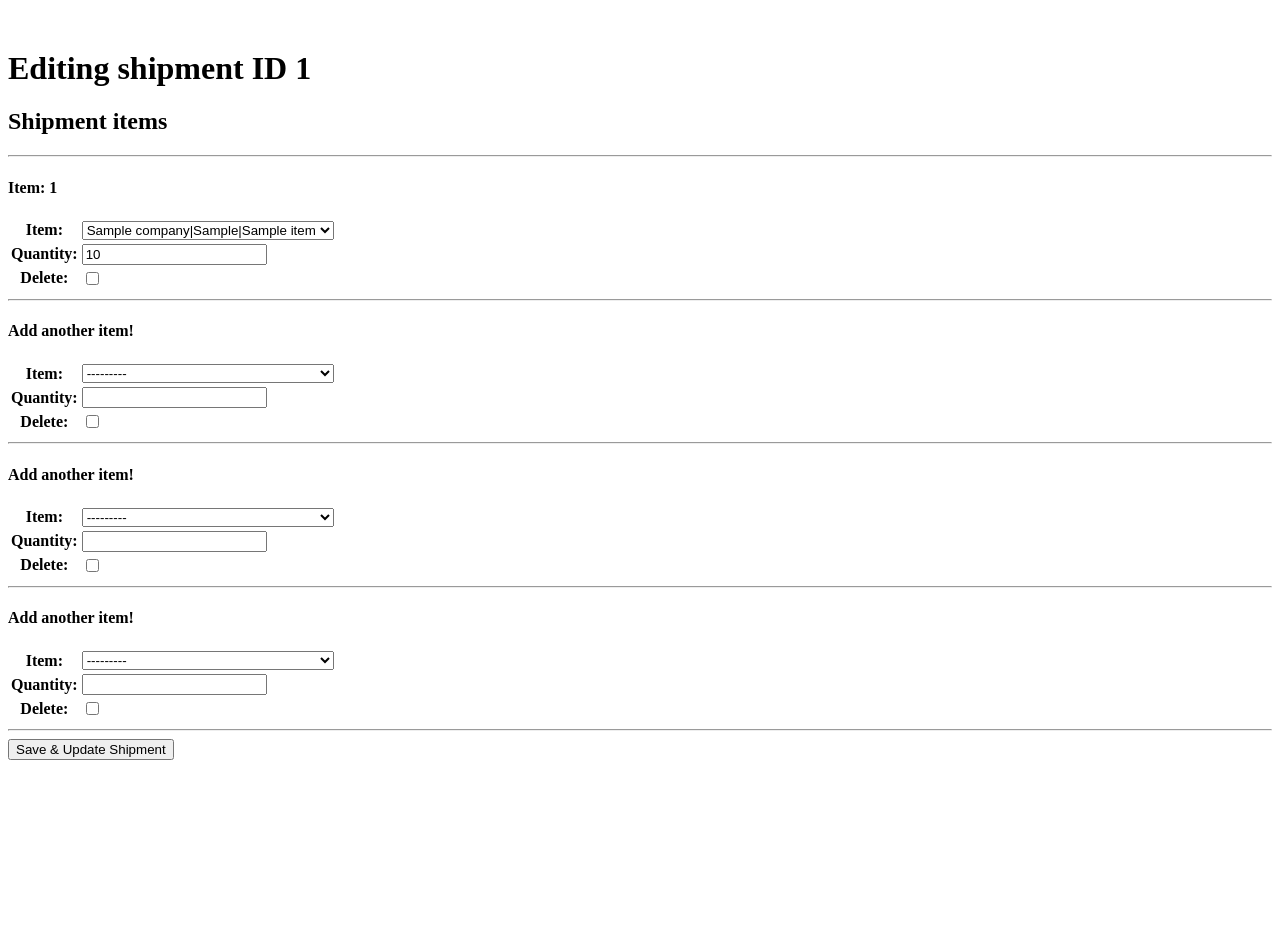
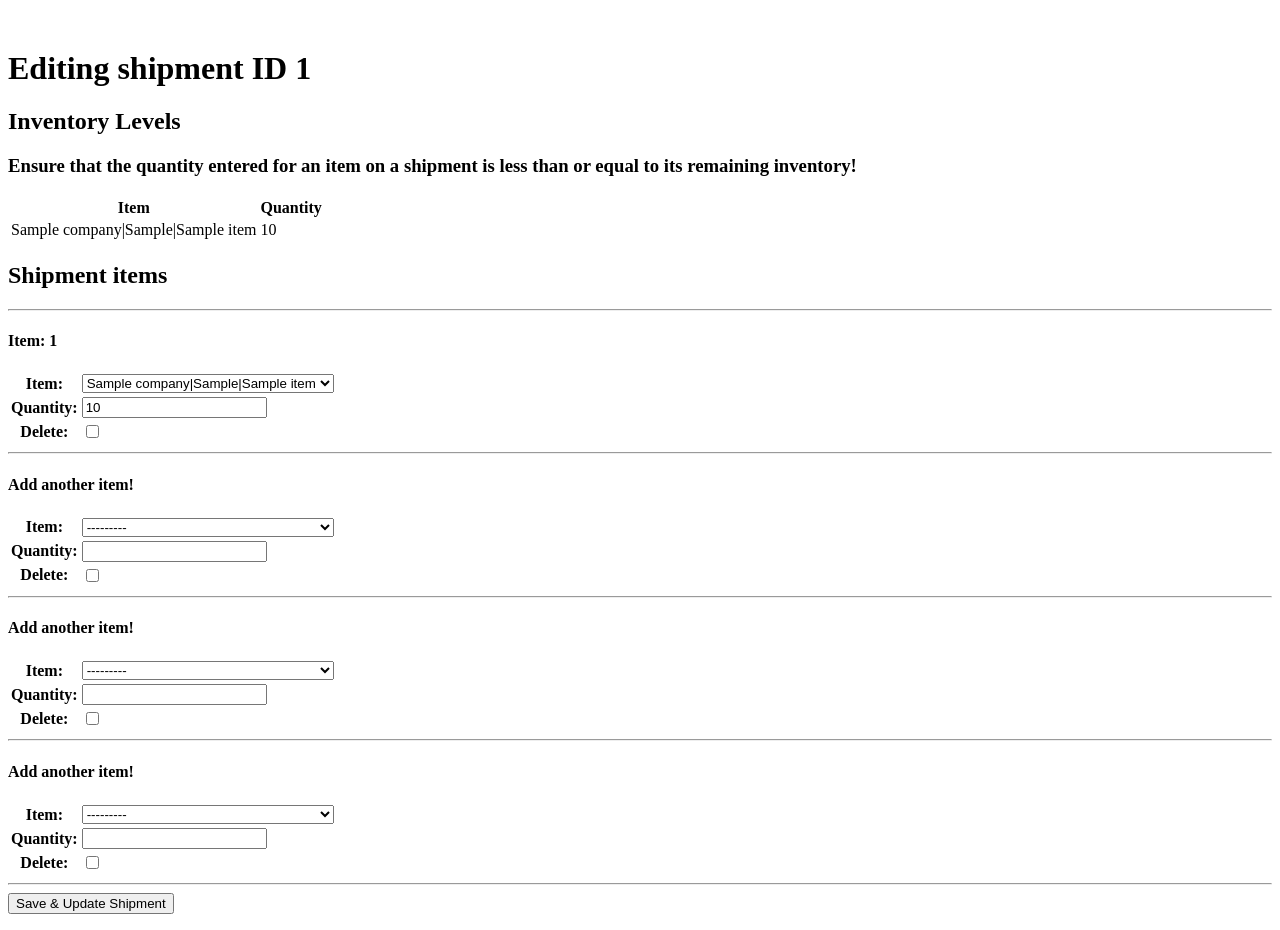
Before and after one commit to ChristopherRoy1/logitrack, a Django app: page /company/1/shipments/1/items/ in a window 1280 px wide. Shown: the part 26-956 px from the top of the page. Before the commit the page ends 786 px from the top, so only its background shows below. Run offline with Django 4.2, Linux system fonts and the light colour scheme; tables that the repository leaves empty hold one stand-in row (values such as "Sample post").

Commit message:
began implementation of constraints. added info to templates

```diff
--- a/inventory/forms.py
+++ b/inventory/forms.py
@@ -48,6 +48,10 @@ class ShipmentItemCreateFormSet(BaseInlineFormSet):
         for form in self.forms:
             form.fields['item'].queryset = Item.objects.filter(company=company_id, is_shippable=True)
 
+    def save(self, commit=True, *args, **kwargs):
+        print('save item create formset')
+        print(dir(self))
+
 
 
 
--- a/inventory/models.py
+++ b/inventory/models.py
@@ -1,5 +1,10 @@
 from django.db import models
 from django.urls import reverse
+from django.core.exceptions import ValidationError
+from django.db.models import Sum
+
+import datetime
+
 # Create your models here.
 
 '''
@@ -72,14 +77,20 @@ class Company(models.Model):
         return self.name
 
 
-'''
-    The following class ... TODO
-'''
+
 class ItemInventory(models.Model):
-    item = models.ForeignKey('Item', on_delete=models.CASCADE)
+    '''
+        The following model represents the inventory level of a related item.
+        While the application does not support multiple locations, the
+        inventory functionality was seperated from the Item model to simplify
+        future development in the event that support for locations is added
+    '''
+
+    item = models.ForeignKey('Item', on_delete=models.CASCADE, related_name="item_iteminventory")
     quantity = models.IntegerField(default=0)
 
-
+    def __str__(self):
+        return self.item.product_name + ': ' + str(self.quantity)
 
 '''
     The following class ... TODO
@@ -96,7 +107,7 @@ class Shipment(models.Model):
     date_promised = models.DateTimeField()
 
     is_shipped = models.BooleanField(default=False)
-    date_shipped = models.DateTimeField()
+    date_shipped = models.DateTimeField(null=True)
 
     direction = models.CharField(
         max_length=3,
@@ -104,13 +115,44 @@ class Shipment(models.Model):
         default=ShipmentDirection.OUT
     )
 
+    def clean(self, *args, **kwargs):
+        super().clean()
+        # In the event that the shipment is flagged as shipped
+        # and no date_shipped value is provided, default the date_shipped to be
+        # the current time
+        if self.is_shipped and date_shipped is None:
+            date_shipped = datetime.now
 
 
 
 class ShipmentItem(models.Model):
     shipment = models.ForeignKey('Shipment', on_delete=models.CASCADE)
     item = models.ForeignKey(Item, on_delete=models.CASCADE, related_name='shipmentitem_item')
-    quantity = models.IntegerField()
+    quantity = models.PositiveIntegerField()
+
+    def clean(self):
+        if self.quantity < 0:
+            raise ValidationError(
+                'A shipment quantity must be non-negative',
+                code='negative_qty'
+            )
+
+        item_inventory_quantity = ItemInventory.objects.filter(item=self.item).aggregate(Sum('quantity'))['quantity__sum']
+
+        if item_inventory_quantity is None:
+            raise ValidationError(
+                "An unexpected error occured. The item was not added to the shipment",
+                code="missing_inventory_record"
+            )
+
+        if self.quantity > item_inventory_quantity:
+            raise ValidationError(
+                "A shipment item cannot be greater than an item's inventory. Inventory Qty: %(qty_inv)s - Entered Qty: %(ship_qty)s",
+                params={'qty_inv': item_inventory_quantity, 'ship_qty': self.quantity},
+                code="invalid_inventory_quantity"
+            )
+
+
 
 
 '''
--- a/inventory/templates/inventory/shipments/add_items_to_shipment.html
+++ b/inventory/templates/inventory/shipments/add_items_to_shipment.html
@@ -2,6 +2,27 @@
 
 {% block content %}
 <h1>Editing shipment ID {{shipment.id}}</h1>
+
+<h2>Inventory Levels</h2>
+<h3>Ensure that the quantity entered for an item on a shipment is less than
+or equal to its remaining inventory!</h3>
+
+{% if inventory_levels %}
+<table>
+  <thead>
+    <th>Item</th>
+    <th>Quantity</th>
+  </thead>
+  <tbody>
+    {% for item in inventory_levels %}
+    <tr>
+      <td>{{item.item}}</td>
+      <td>{{item.quantity}}</td>
+    </tr>
+      {% endfor %}
+  </tbody>
+</table>
+{% endif %}
 
 <form action="" method="POST" enctype="multipart/form-data">
 {% for hidden_field in form.hidden_fields %}
--- a/inventory/views.py
+++ b/inventory/views.py
@@ -95,7 +95,8 @@ class ItemUpdateView(UpdateView):
         # in the event that they try to change the 'is_shippable' property
         # to false when there are pending shipments
         item_id = self.kwargs.get("id")
-        context['shipmentItems'] = ShipmentItem.objects.filter(item=item_id)
+        item_company = Item.objects.filter(id=item_id).values('company').distinct()
+        context['shipments'] = Shipment.objects.filter(company__in=item_company)
         return context
 
 class ItemDeleteView(DeleteView):
@@ -187,32 +188,34 @@ class ShipmentEditItemView(SingleObjectMixin, FormView):
     #    shipment_id = self.kwargs.get("shipmentid")
     #    return get_object_or_404(Shipment, id=shipment_id)
 
+    def get_context_data(self, **kwargs):
+        """ This function is used to display inventory levels on the form """
+
+        context = super().get_context_data(**kwargs)
+        company_id = context['object'].company
+
+        context['inventory_levels'] = ItemInventory.objects.filter(item__company=company_id)
+
+        return context
 
     def get(self, request, *args, **kwargs):
-        #TODO: get & pass inventory data so the maximum a shipment can take is
-        # displayed on the form'
-        print(request)
-        print(self.kwargs)
         self.object = self.get_object(queryset=Shipment.objects.all())
         return super().get(request, *args, **kwargs)
 
     def post(self, request, *args, **kwargs):
-        #print('post detected')
         self.object = self.get_object(queryset=Shipment.objects.all())
         #print(self.get_form())
         return super().post(request, *args, **kwargs)
 
     def get_form(self, form_class=None):
-        print('self.get_form_kwargs')
-        print(self.get_form_kwargs())
         return ShipmentItemFormset(**self.get_form_kwargs(), instance=self.object)
 
     def form_valid(self, form):
-        #print(form.instance)
+        print('form_valid')
+        print(form.forms)
         form.save()
 
         return super().form_valid(form)
 
     def get_success_url(self):
-        print('getting_success_url')
         return '/'
```
Also changed, not shown: inventory/templates/inventory/items/item_update.html (+6 -3 lines), inventory/migrations/0007_alter_shipment_date_shipped.py (added), inventory/migrations/0008_alter_shipmentitem_quantity.py (added), inventory/migrations/0009_alter_iteminventory_item.py (added).
